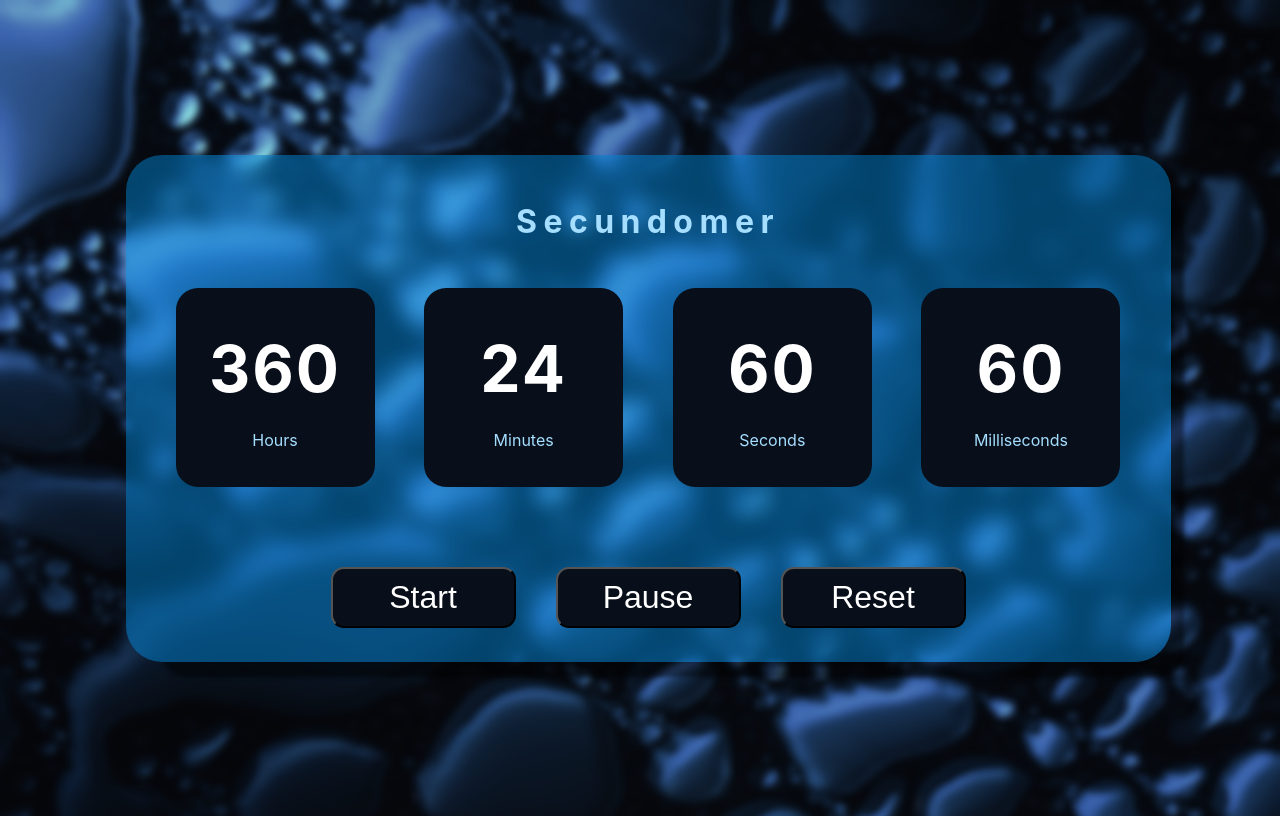
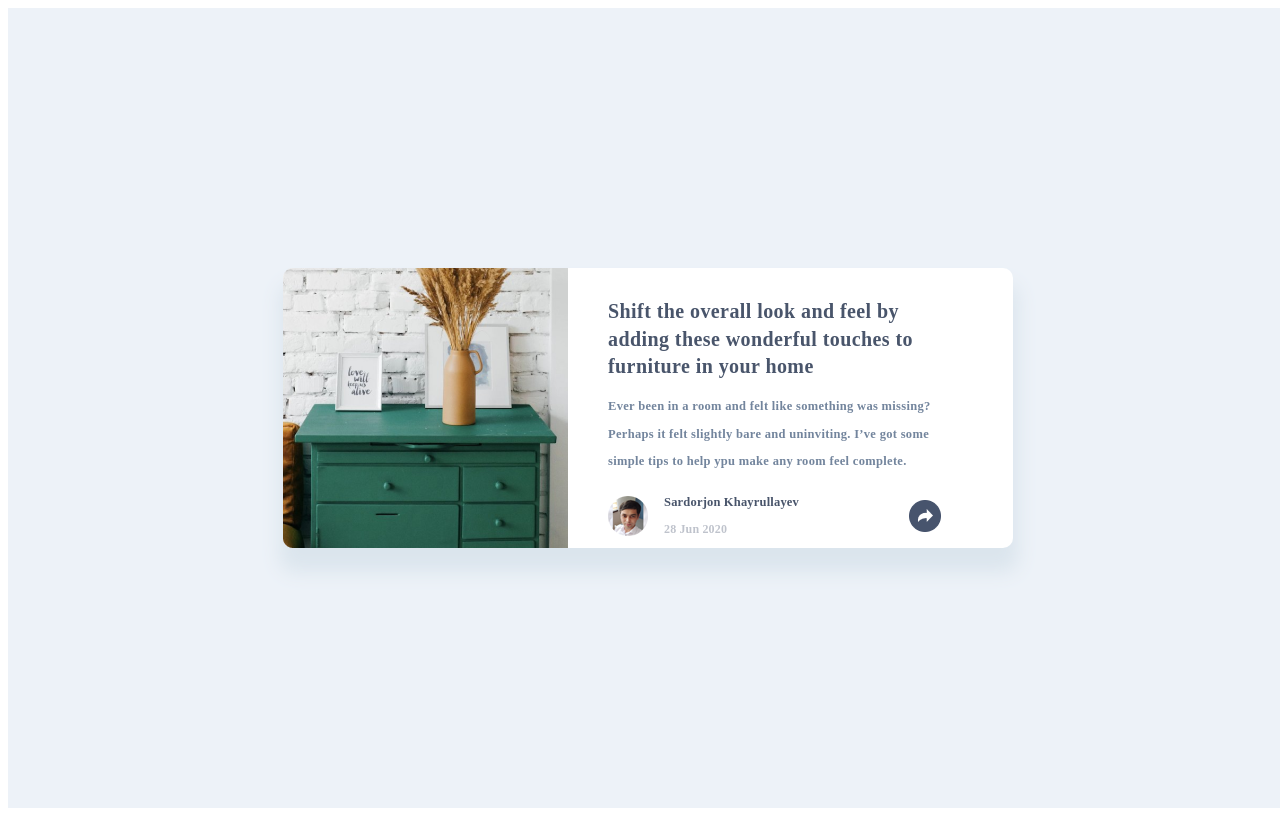
Before and after one commit to captainsurxon/Code-JSS, a plain HTML site: page index.html in a window 1280 px wide. Drawn offline with Linux system fonts and the light colour scheme.

Commit message:
finished

```diff
--- a/script.js
+++ b/script.js
@@ -1,195 +1,105 @@
 let body = document.querySelector("body");
 let root = document.querySelector("#root");
 
+// bnt.addeventListener("click", function(
+//     two.style.display = "block";
+//     one.style.display = "none";
+// ))
 
 root.style.width = "100vw";
 root.style.height = "100vh";
 root.style.display = "flex";
 root.style.alignItems = "center";
 root.style.justifyContent = "center";
+root.style.backgroundColor = "#EDF2F8";
 
-// let bacim = document.createElement("body");
-// bacim.style.maxWidth = "1450px"
-// bacim.style.height = "1040px"
-body.style.backgroundImage = "url(bg.png)";
-body.style.backgroundRepeat = "no-repeat";
-body.style.backgroundSize ="cover";
-// root.appendChild(bacim);
 
 
 let bac1 = document.createElement("div");
-bac1.style.width = "1045px";
-bac1.style.height = "507px";
-bac1.style.borderRadius = "36px";
-bac1.style.backgroundColor = "rgba(0, 161, 255, 0.40)";
+bac1.style.width = "730px";
+bac1.style.height = "280px";
+bac1.style.borderRadius = "10px";
+bac1.style.backgroundColor = "#FFF";
+bac1.style.boxShadow = "1px 20px 19px 4px #DBE5ED";
 bac1.style.margin = "0 auto";
-bac1.style.boxShadow = "24px 26px 4px -11px rgba(0, 0, 0, 0.50)";
-bac1.style.backdropFilter = "blur(10px)";
 root.appendChild(bac1);
 
+let container = document.createElement("div");
+container.style.display = "flex";
+container.style.gap = "40px";
+bac1.appendChild(container);
 
 
+let img = document.createElement("div");
+img.style.backgroundImage = "url(rec.png)";
+img.style.width = "285px";
+img.style.height = "280px";
+img.style.backgroundRepeat = "no-repeat";
+img.style.backgroundSize ="cover";
+container.appendChild(img);
 
-let secund = document.createElement("h3");
-secund.textContent = "Secundomer";
-secund.style.color = "#A5DEFF";
-secund.style.textAlign = "center";
-secund.style.fontSize = "32px";
-secund.style.fontFamily = "Inter";
-secund.style.letterSpacing = "6.4px";
-secund.style.padding = "15px";
-bac1.appendChild(secund);
+let shift = document.createElement("p");
+shift.style.width = "346px";
+shift.style.height = "84px";
+shift.textContent = `Shift the overall look and feel by adding
+these wonderful touches to
+furniture in your home`;
+shift.style.color = "#49556B";
+shift.style.fontSize = "20px";
+shift.style.letterSpacing = "0.42px";
+shift.style.lineHeight = "138%";
+shift.style.fontFamily = "Manrope";
+shift.style.fontWeight = "bold";
+shift.style.padding = "10px 59px 0 0";
+container.appendChild(shift);
+
+let ever = document.createElement("p");
+ever.textContent = `Ever been in a room and felt like something  was missing?
+Perhaps it felt slightly bare and uninviting. I’ve got some
+simple tips to help ypu make any room feel complete.`;
+ever.style.fontSize = "12.5px";
+ever.style.color = "#73859D";
+ever.style.fontWeight = "500px";
+ever.style.fontHeigth = "20px";
+ever.style.letterSpacing = "0.313px";
+shift.appendChild(ever);
+
+let myname = document.createElement("div");
+myname.style.display = "flex";
+myname.style.alignItems = "center";
+myname.style.justifyContent = "star";
+
+shift.appendChild(myname);
+
+let myimg = document.createElement("div");
+myimg.style.backgroundImage = "url(avatar.png)";
+myimg.style.width = "40px";
+myimg.style.height = "40px";
+myimg.style.backgroundRepeat = "no-repeat";
+myimg.style.backgroundSize ="cover";
+myname.appendChild(myimg);
+
+let namcap = document.createElement("div");
+namcap.textContent = "Sardorjon Khayrullayev";
+namcap.style.fontSize = "12.5px";
+namcap.style.color = "#49556B";
+namcap.style.letterSpacing = "0.188px";
+namcap.style.marginLeft = "16px";
+myname.appendChild(namcap);
+
+let march = document.createElement("div");
+march.textContent = "28 Jun 2020";
+march.style.fontSize = "12px";
+march.style.color = "#BFC3CC";
+march.style.letterSpacing = "0.156px";
+namcap.appendChild(march);
 
 
-
-let horsMinut = document.createElement("div");
-horsMinut.style.display = "flex";
-horsMinut.style.justifyContent = "space-between";
-horsMinut.style.padding = "0 50px 0 50px"
-bac1.appendChild(horsMinut);
-
-let hours = document.createElement("div");
-hours.style.width = "199px";
-hours.style.height = "199px";
-hours.style.backgroundColor = "#080F1A";
-hours.style.borderRadius = "22px";
-horsMinut.appendChild(hours);
-
-
-
-let hoursTittle = document.createElement("h1");
-hoursTittle.textContent = "360";
-hoursTittle.style.textAlign = "center";
-hoursTittle.style.fontSize = "64px";
-hoursTittle.style.color = "#FFF";
-hoursTittle.style.fontFamily = "Inter";
-hoursTittle.style.letterSpacing = "2px";
-hours.appendChild(hoursTittle);
-
-let hoursTittle2 = document.createElement("p");
-hoursTittle2.textContent = "Hours";
-hoursTittle2.style.textAlign = "center";
-hoursTittle2.style.fontSize = "16px";
-hoursTittle2.style.color = "#A5DEFF";
-hoursTittle2.style.fontFamily = "Inter";
-hoursTittle2.style.marginTop = "-20px";
-hours.appendChild(hoursTittle2);
-
-let minutes = document.createElement("div");
-minutes.style.width = "199px";
-minutes.style.height = "199px";
-minutes.style.backgroundColor = "#080F1A";
-minutes.style.borderRadius = "22px";
-horsMinut.appendChild(minutes);
-
-let minutesTittle = document.createElement("h1");
-minutesTittle.textContent = "24";
-minutesTittle.style.textAlign = "center";
-minutesTittle.style.fontSize = "64px";
-minutesTittle.style.color = "#FFF";
-minutesTittle.style.fontFamily = "Inter";
-minutesTittle.style.letterSpacing = "2px";
-minutes.appendChild(minutesTittle);
-
-let minutesTittle2 = document.createElement("p");
-minutesTittle2.textContent = "Minutes";
-minutesTittle2.style.textAlign = "center";
-minutesTittle2.style.fontSize = "16px";
-minutesTittle2.style.color = "#A5DEFF";
-minutesTittle2.style.fontFamily = "Inter";
-minutesTittle2.style.marginTop = "-20px";
-minutes.appendChild(minutesTittle2);
-
-
-let sekonds = document.createElement("div");
-sekonds.style.width = "199px";
-sekonds.style.height = "199px";
-sekonds.style.backgroundColor = "#080F1A";
-sekonds.style.borderRadius = "22px";
-horsMinut.appendChild(sekonds);
-
-let sekondsTittle = document.createElement("h1");
-sekondsTittle.textContent = "60";
-sekondsTittle.style.textAlign = "center";
-sekondsTittle.style.fontSize = "64px";
-sekondsTittle.style.color = "#FFF";
-sekondsTittle.style.fontFamily = "Inter";
-sekondsTittle.style.letterSpacing = "2px";
-sekonds.appendChild(sekondsTittle);
-
-let sekondsTittle2 = document.createElement("p");
-sekondsTittle2.textContent = "Seconds";
-sekondsTittle2.style.textAlign = "center";
-sekondsTittle2.style.fontSize = "16px";
-sekondsTittle2.style.color = "#A5DEFF";
-sekondsTittle2.style.fontFamily = "Inter";
-sekondsTittle2.style.marginTop = "-20px";
-sekonds.appendChild(sekondsTittle2);
-
-
-let milsekonds = document.createElement("div");
-milsekonds.style.width = "199px";
-milsekonds.style.height = "199px";
-milsekonds.style.backgroundColor = "#080F1A";
-milsekonds.style.borderRadius = "22px";
-horsMinut.appendChild(milsekonds);
-
-let milsekondsTittle = document.createElement("h1");
-milsekondsTittle.textContent = "60";
-milsekondsTittle.style.textAlign = "center";
-milsekondsTittle.style.fontSize = "64px";
-milsekondsTittle.style.color = "#FFF";
-milsekondsTittle.style.fontFamily = "Inter";
-milsekondsTittle.style.letterSpacing = "2px";
-milsekonds.appendChild(milsekondsTittle);
-
-let milsekondsTittle2 = document.createElement("p");
-milsekondsTittle2.textContent = "Milliseconds";
-milsekondsTittle2.style.textAlign = "center";
-milsekondsTittle2.style.fontSize = "16px";
-milsekondsTittle2.style.color = "#A5DEFF";
-milsekondsTittle2.style.fontFamily = "Inter";
-milsekondsTittle2.style.marginTop = "-20px";
-milsekonds.appendChild(milsekondsTittle2);
-
-
-let startPauza = document.createElement("div");
-startPauza.style.marginTop = "80px";
-startPauza.style.display = "flex";
-startPauza.style.justifyContent = "center";
-startPauza.style.gap = "40px";
-
-
-bac1.appendChild(startPauza);
-
-let btnStart = document.createElement("button");
-btnStart.textContent = "Start"
-btnStart.style.fontSize = "32px"
-btnStart.style.color = "#FFF"
-btnStart.style.width = "185px";
-btnStart.style.height = "61px";
-btnStart.style.backgroundColor = "#080F1A";
-btnStart.style.borderRadius = "13px";
-startPauza.appendChild(btnStart);
-
-
-let btnPause = document.createElement("button");
-btnPause.textContent = "Pause"
-btnPause.style.fontSize = "32px"
-btnPause.style.color = "#FFF"
-btnPause.style.width = "185px";
-btnPause.style.height = "61px";
-btnPause.style.backgroundColor = "#080F1A";
-btnPause.style.borderRadius = "13px";
-startPauza.appendChild(btnPause);
-
-
-let btnReset = document.createElement("button");
-btnReset.textContent = "Reset"
-btnReset.style.fontSize = "32px"
-btnReset.style.color = "#FFF"
-btnReset.style.width = "185px";
-btnReset.style.height = "61px";
-btnReset.style.backgroundColor = "#080F1A";
-btnReset.style.borderRadius = "13px";
-startPauza.appendChild(btnReset);
+let share = document.createElement("div");
+share.style.backgroundImage = "url(share.png)";
+share.style.width = "32px";
+share.style.height = "32px";
+share.style.backgroundRepeat = "no-repeat";
+share.style.backgroundSize = "cover";
+share.style.marginLeft = "110px";
+myname.appendChild(share);
```
Also changed, not shown: index.html (+1 -0 lines), avatar.png (added), bg.png (deleted), rec.png (added), share.png (added).
